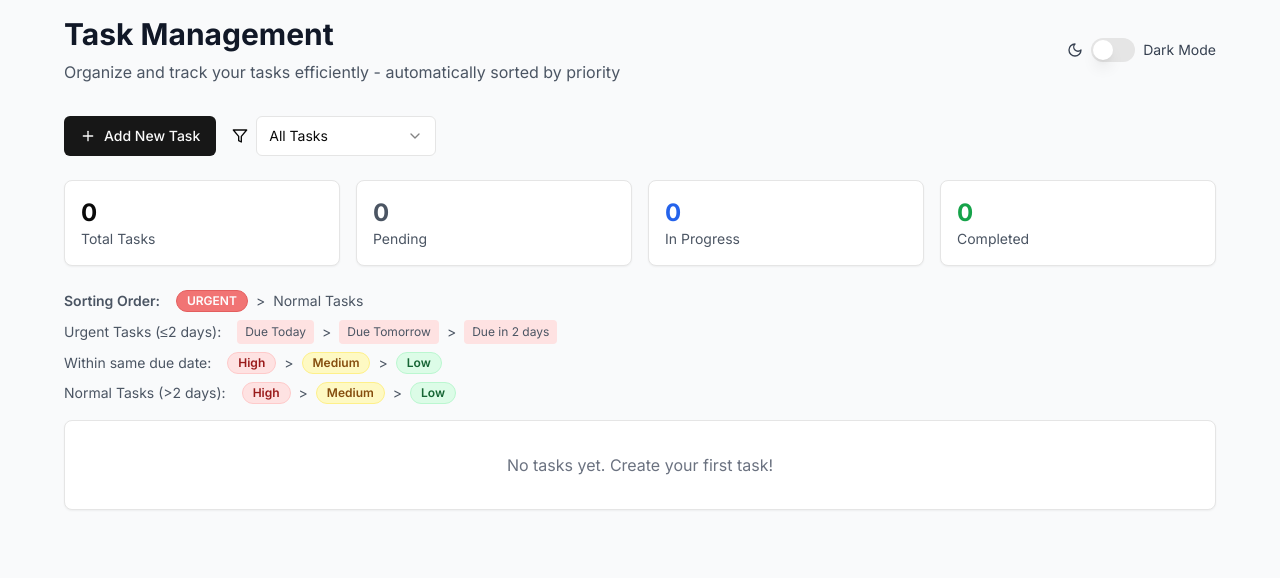
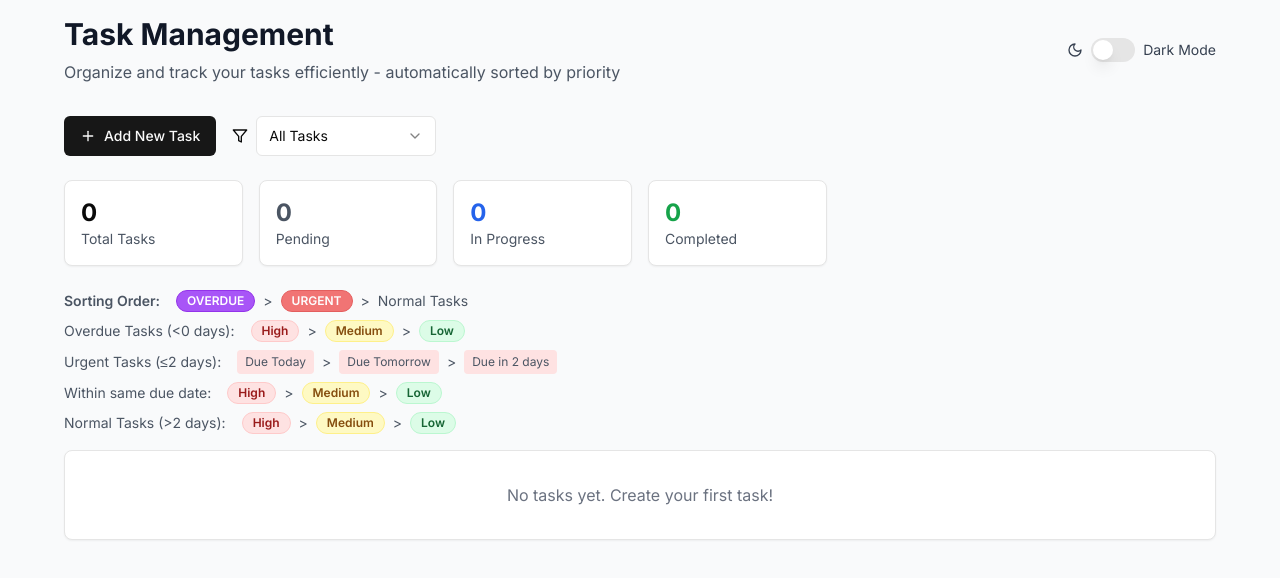
Before and after one commit to Marcello-Hugo-Laika/Task-Management-Web-Application, a Next.js app in the folder task-management/: page / in a window 1280 px wide. Shown: the top 578 px of the page. Built offline with nearby package versions, Linux system fonts and the light colour scheme.

Commit message:
Update: Added overdue tag

```diff
--- a/task-management/app/page.tsx
+++ b/task-management/app/page.tsx
@@ -19,7 +19,7 @@ import { Select, SelectContent, SelectItem, SelectTrigger, SelectValue } from "@
 import { Label } from "@/components/ui/label"
 import { Checkbox } from "@/components/ui/checkbox"
 import { Switch } from "@/components/ui/switch"
-import { Plus, Edit, Trash2, Calendar, Filter, Moon } from "lucide-react"
+import { Plus, Edit, Trash2, Calendar, Filter, Moon, AlertTriangle } from "lucide-react"
 import { useTheme } from "next-themes"
 
 interface Task {
@@ -171,21 +171,11 @@ export default function TaskManager() {
   const getDaysUntilDue = (dueDate: string) => {
     if (!dueDate) return null
     const today = new Date()
+    today.setHours(0, 0, 0, 0) // Reset time to start of day for accurate comparison
     const due = new Date(dueDate)
     const diffTime = due.getTime() - today.getTime()
     const diffDays = Math.ceil(diffTime / (1000 * 60 * 60 * 24))
     return diffDays
-  }
-
-  // Get card border styling based on due date
-  const getCardBorderClass = (task: Task) => {
-    if (task.status === "completed") return ""
-
-    const daysUntilDue = getDaysUntilDue(task.dueDate)
-    if (daysUntilDue !== null && daysUntilDue <= 2 && daysUntilDue >= 0) {
-      return "border-red-500 shadow-red-500/50 shadow-lg animate-pulse"
-    }
-    return ""
   }
 
   // Filter by status and sort by priority
@@ -199,10 +189,22 @@ export default function TaskManager() {
       const daysUntilDueA = getDaysUntilDue(a.dueDate)
       const daysUntilDueB = getDaysUntilDue(b.dueDate)
 
+      const isOverdueA = daysUntilDueA !== null && daysUntilDueA < 0 && a.status !== "completed"
+      const isOverdueB = daysUntilDueB !== null && daysUntilDueB < 0 && b.status !== "completed"
+
       const isUrgentA = daysUntilDueA !== null && daysUntilDueA <= 2 && daysUntilDueA >= 0 && a.status !== "completed"
       const isUrgentB = daysUntilDueB !== null && daysUntilDueB <= 2 && daysUntilDueB >= 0 && b.status !== "completed"
 
-      // If one is urgent and the other is not, urgent comes first
+      // If one is overdue and the other is not, overdue comes first
+      if (isOverdueA && !isOverdueB) return -1
+      if (!isOverdueA && isOverdueB) return 1
+
+      // If both are overdue, sort by priority (high to low)
+      if (isOverdueA && isOverdueB) {
+        return getPriorityOrder(a.priority) - getPriorityOrder(b.priority)
+      }
+
+      // If one is urgent and the other is not (and neither is overdue), urgent comes first
       if (isUrgentA && !isUrgentB) return -1
       if (!isUrgentA && isUrgentB) return 1
 
@@ -251,6 +253,19 @@ export default function TaskManager() {
   const handleThemeToggle = () => {
     setTheme(theme === "dark" ? "light" : "dark")
   }
+
+  // Get overdue and urgent counts
+  const overdueCount = tasks.filter(
+    (t) => getDaysUntilDue(t.dueDate) !== null && getDaysUntilDue(t.dueDate)! < 0 && t.status !== "completed",
+  ).length
+
+  const urgentCount = tasks.filter(
+    (t) =>
+      getDaysUntilDue(t.dueDate) !== null &&
+      getDaysUntilDue(t.dueDate)! <= 2 &&
+      getDaysUntilDue(t.dueDate)! >= 0 &&
+      t.status !== "completed",
+  ).length
 
   return (
     <div className="min-h-screen bg-gray-50 dark:bg-gray-900 p-4 transition-colors duration-200">
@@ -375,13 +390,29 @@ export default function TaskManager() {
         </div>
 
         {/* Stats */}
-        <div className="grid grid-cols-1 md:grid-cols-4 gap-4 mb-6">
+        <div className="grid grid-cols-1 md:grid-cols-6 gap-4 mb-6">
           <Card className="dark:border-white">
             <CardContent className="p-4">
               <div className="text-2xl font-bold dark:text-white">{tasks.length}</div>
               <div className="text-sm text-gray-600 dark:text-white">Total Tasks</div>
             </CardContent>
           </Card>
+          {overdueCount > 0 && (
+            <Card className="dark:border-white border-purple-500 dark:border-purple-400 bg-purple-50 dark:bg-purple-900/20">
+              <CardContent className="p-4">
+                <div className="text-2xl font-bold text-purple-600 dark:text-purple-400">{overdueCount}</div>
+                <div className="text-sm text-purple-600 dark:text-purple-400">Overdue</div>
+              </CardContent>
+            </Card>
+          )}
+          {urgentCount > 0 && (
+            <Card className="dark:border-white border-red-500 dark:border-red-400 bg-red-50 dark:bg-red-900/20">
+              <CardContent className="p-4">
+                <div className="text-2xl font-bold text-red-600 dark:text-red-400">{urgentCount}</div>
+                <div className="text-sm text-red-600 dark:text-red-400">Urgent</div>
+              </CardContent>
+            </Card>
+          )}
           <Card className="dark:border-white">
             <CardContent className="p-4">
               <div className="text-2xl font-bold text-gray-600 dark:text-white">
@@ -414,9 +445,27 @@ export default function TaskManager() {
             <div className="flex items-center gap-4">
               <span className="font-semibold">Sorting Order:</span>
               <div className="flex items-center gap-2">
+                <Badge className="bg-purple-500 text-white border-purple-600 text-xs">OVERDUE</Badge>
+                <span>&gt;</span>
                 <Badge className="bg-red-500 text-white border-red-600 text-xs animate-pulse">URGENT</Badge>
                 <span>&gt;</span>
                 <span>Normal Tasks</span>
+              </div>
+            </div>
+            <div className="flex items-center gap-4">
+              <span>Overdue Tasks (&lt;0 days):</span>
+              <div className="flex items-center gap-2">
+                <Badge className="bg-red-100 dark:bg-red-900 text-red-800 dark:text-red-200 border-red-200 dark:border-red-700">
+                  High
+                </Badge>
+                <span>&gt;</span>
+                <Badge className="bg-yellow-100 dark:bg-yellow-900 text-yellow-800 dark:text-yellow-200 border-yellow-200 dark:border-yellow-700">
+                  Medium
+                </Badge>
+                <span>&gt;</span>
+                <Badge className="bg-green-100 dark:bg-green-900 text-green-800 dark:text-green-200 border-green-200 dark:border-green-700">
+                  Low
+                </Badge>
               </div>
             </div>
             <div className="flex items-center gap-4">
@@ -477,6 +526,7 @@ export default function TaskManager() {
           ) : (
             filteredAndSortedTasks.map((task) => {
               const daysUntilDue = getDaysUntilDue(task.dueDate)
+              const isOverdue = daysUntilDue !== null && daysUntilDue < 0 && task.status !== "completed"
               const isUrgent =
                 daysUntilDue !== null && daysUntilDue <= 2 && daysUntilDue >= 0 && task.status !== "completed"
 
@@ -484,9 +534,11 @@ export default function TaskManager() {
                 <Card
                   key={task.id}
                   className={`hover:shadow-md transition-all duration-300 ${
-                    isUrgent
-                      ? "border-red-500 dark:border-red-400 shadow-red-500/50 dark:shadow-red-400/50 shadow-lg dark:shadow-lg animate-pulse border-2"
-                      : "dark:border-white"
+                    isOverdue
+                      ? "border-purple-500 dark:border-purple-400 shadow-purple-500/50 dark:shadow-purple-400/50 shadow-lg dark:shadow-lg animate-pulse border-2"
+                      : isUrgent
+                        ? "border-red-500 dark:border-red-400 shadow-red-500/50 dark:shadow-red-400/50 shadow-lg dark:shadow-lg animate-pulse border-2"
+                        : "dark:border-white"
                   }`}
                 >
                   <CardContent className="p-6">
@@ -508,7 +560,12 @@ export default function TaskManager() {
                             >
                               {task.title}
                             </h3>
-                            {isUrgent && (
+                            {isOverdue && (
+                              <Badge className="bg-purple-500 text-white border-purple-600 text-xs flex items-center gap-1">
+                                <AlertTriangle className="w-3 h-3" /> OVERDUE
+                              </Badge>
+                            )}
+                            {isUrgent && !isOverdue && (
                               <Badge className="bg-red-500 text-white border-red-600 text-xs animate-pulse">
                                 URGENT
                               </Badge>
@@ -521,9 +578,11 @@ export default function TaskManager() {
                             {task.dueDate && (
                               <div
                                 className={`flex items-center gap-1 text-sm ${
-                                  isUrgent
-                                    ? "text-red-600 dark:text-red-400 font-semibold"
-                                    : "text-gray-500 dark:text-white"
+                                  isOverdue
+                                    ? "text-purple-600 dark:text-purple-400 font-semibold"
+                                    : isUrgent
+                                      ? "text-red-600 dark:text-red-400 font-semibold"
+                                      : "text-gray-500 dark:text-white"
                                 }`}
                               >
                                 <Calendar className="w-3 h-3" />
```
